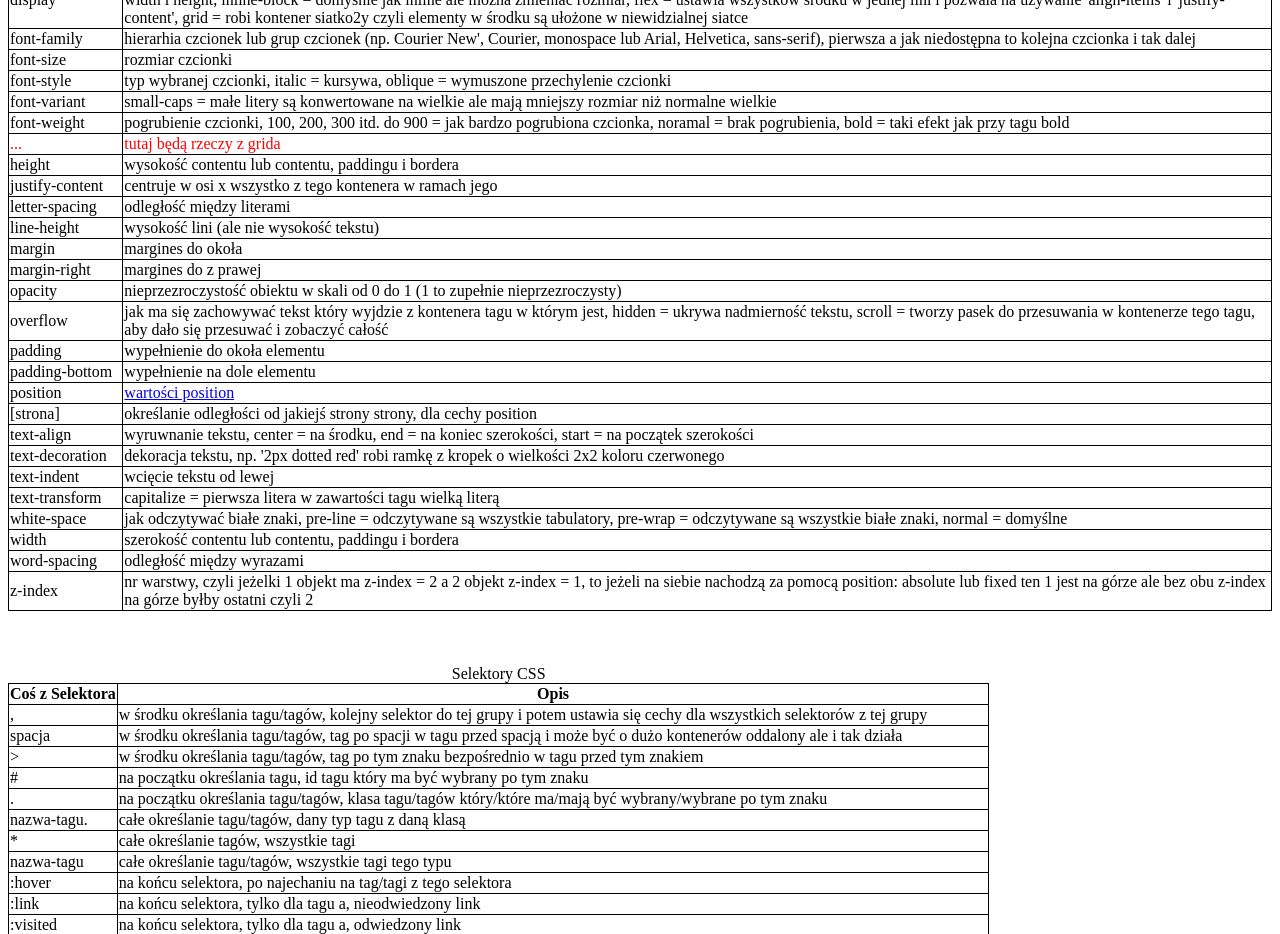
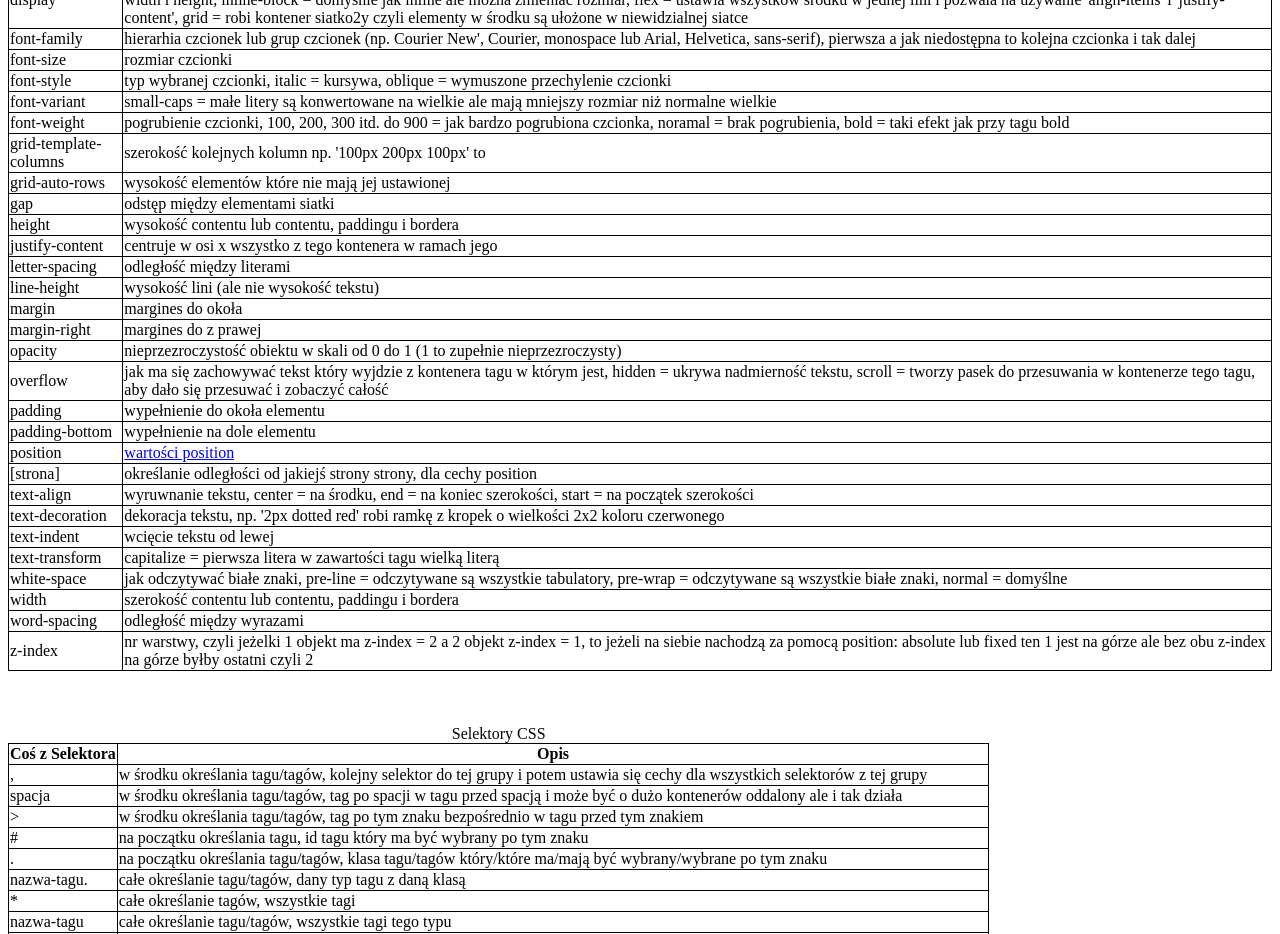
Before and after one commit to julianpiekos/rzeczy-z-html-i-css-nam-znane, a plain HTML site: page index.html in a window 1280 px wide. Shown: the part 2700-3634 px from the top of the page. Drawn offline with Linux system fonts and the light colour scheme.

Commit message:
Update index.html

```diff
--- a/index.html
+++ b/index.html
@@ -520,9 +520,17 @@
         <td>font-weight</td>
         <td>pogrubienie czcionki, 100, 200, 300 itd. do 900 = jak bardzo pogrubiona czcionka, noramal = brak pogrubienia, bold = taki efekt jak przy tagu bold</td>
       </tr>
-      <tr style="color:red;">
-        <td>...</td>
-        <td>tutaj będą rzeczy z grida</td>
+      <tr>
+        <td>grid-template-columns</td>
+        <td>szerokość kolejnych kolumn np. '100px 200px 100px' to</td>
+      </tr>
+      <tr>
+        <td>grid-auto-rows</td>
+        <td>wysokość elementów które nie mają jej ustawionej</td>
+      </tr>
+      <tr>
+        <td>gap</td>
+        <td>odstęp między elementami siatki</td>
       </tr>
       <tr>
         <td>height</td>
```
